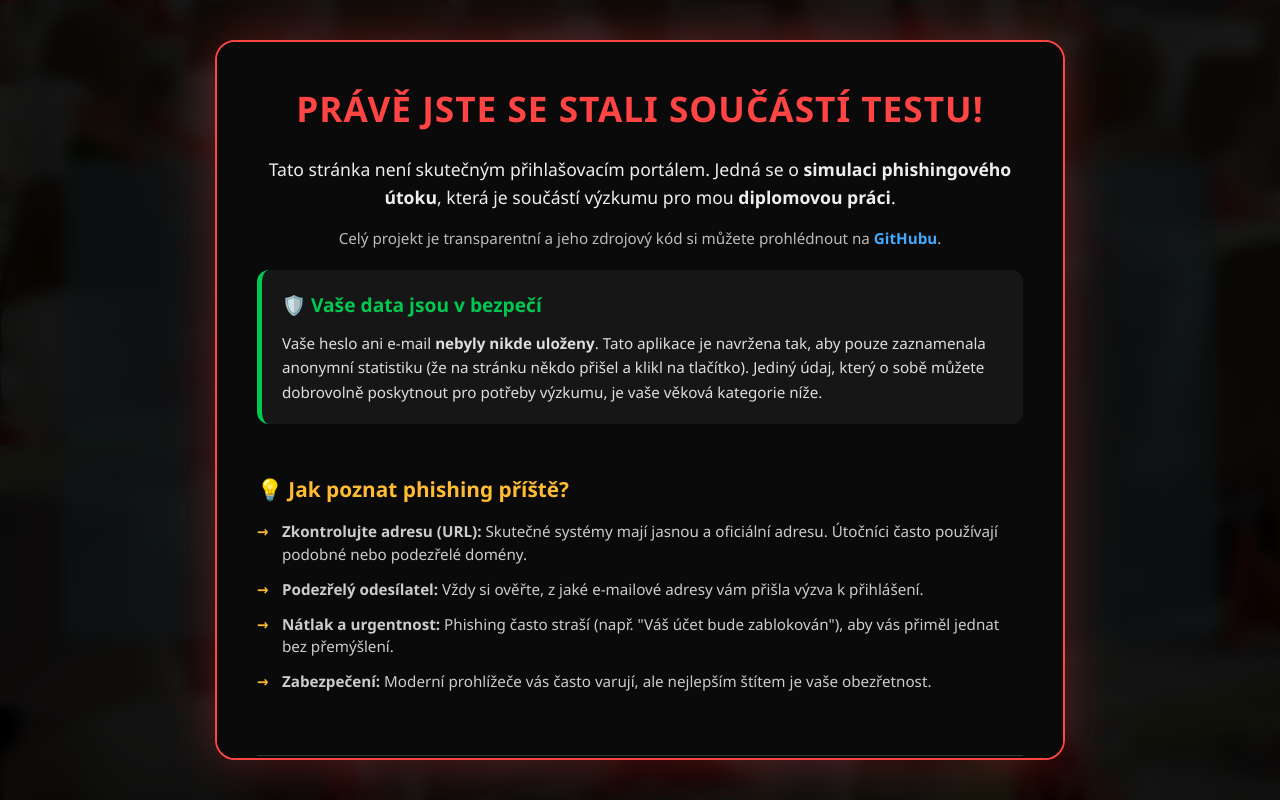
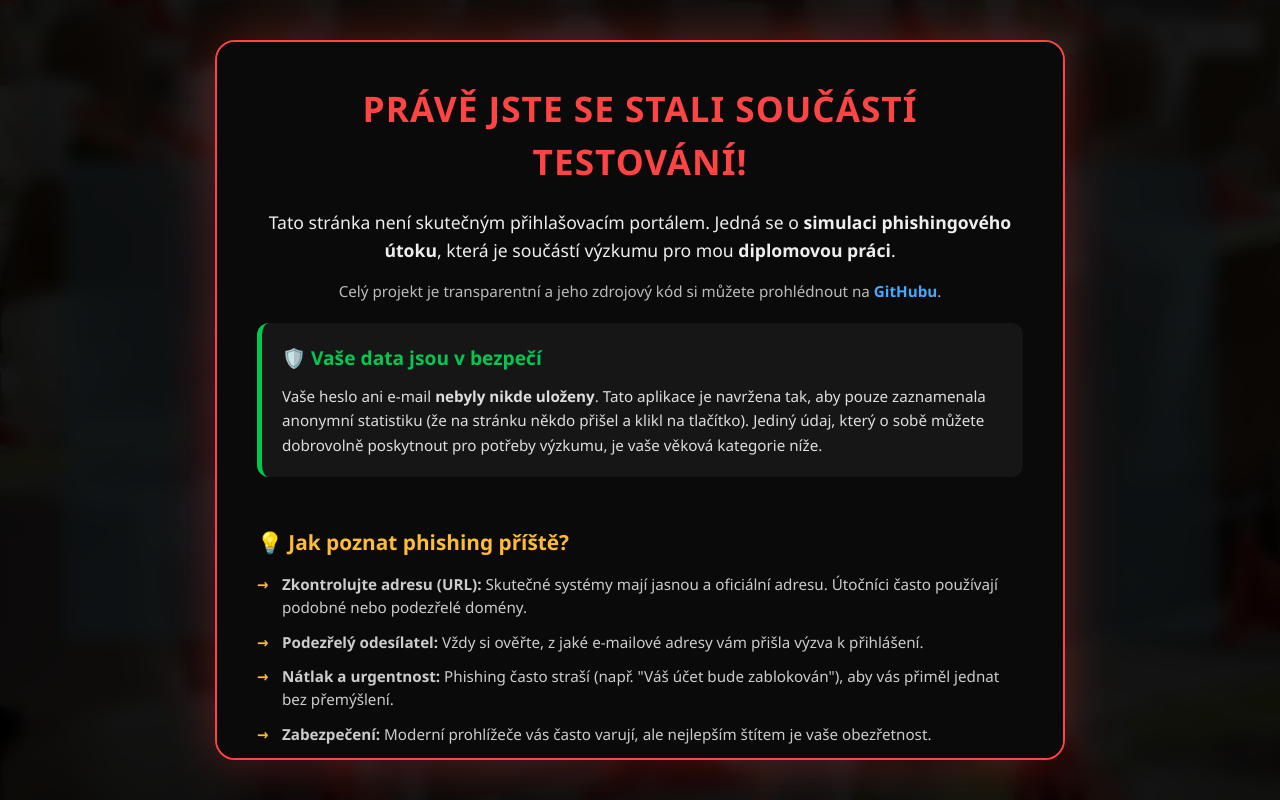
Before and after one commit to Spana21/Stravovani_Web_DP, a React (Vite) app in the folder Client/Stravovani/: page / in a window 1280 px wide. Both pictures are taken after typing "name@example.com", "Sample123" into the empty fields and a click on the button "Přihlášení". Built offline with nearby package versions, Linux system fonts and the light colour scheme; no server answers; grey boxes are pictures that could not be loaded.

Commit message:
OpravaChyby

```diff
--- a/Client/Stravovani/src/components/BlackWindow.jsx
+++ b/Client/Stravovani/src/components/BlackWindow.jsx
@@ -42,7 +42,7 @@ function DiplomkaModal({ isOpen, onClose }) {
   return (
     <div className="modal-overlay">
       <div className="modal-content">
-        <h3>Právě jste se stali součástí testu!</h3>
+        <h3>Právě jste se stali součástí testování!</h3>
 
         <div className="modal-info-section">
           <p className="modal-text">
```
